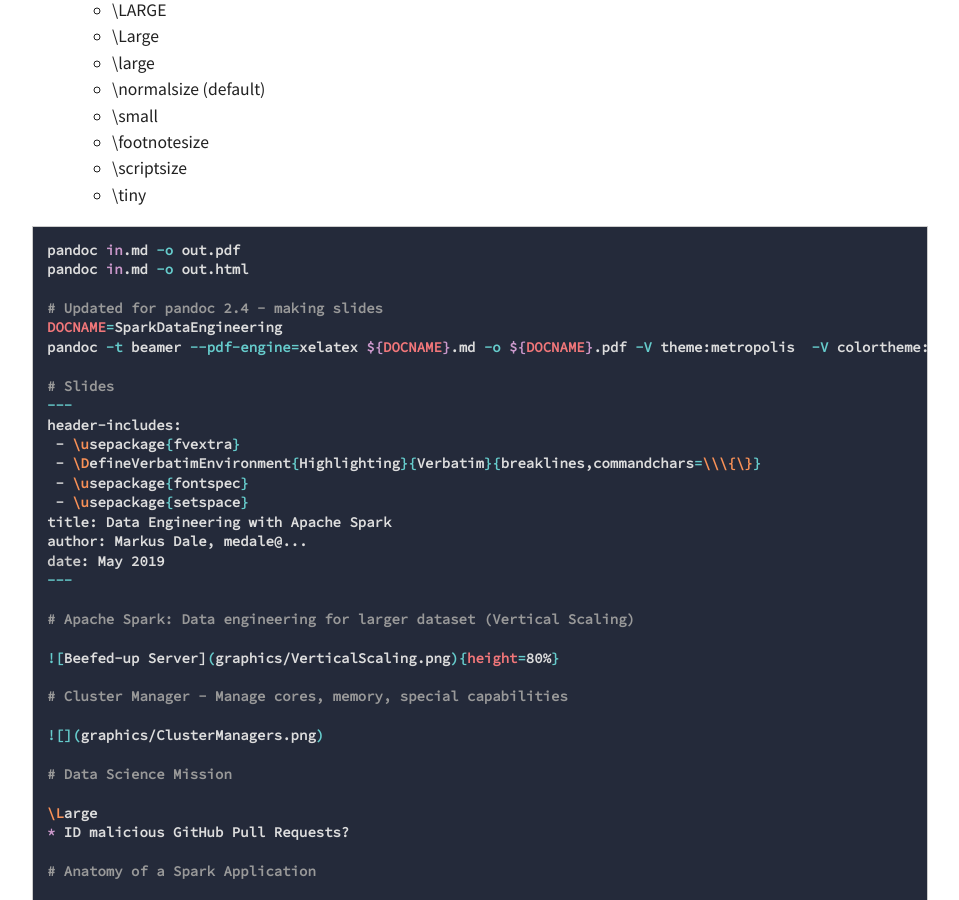
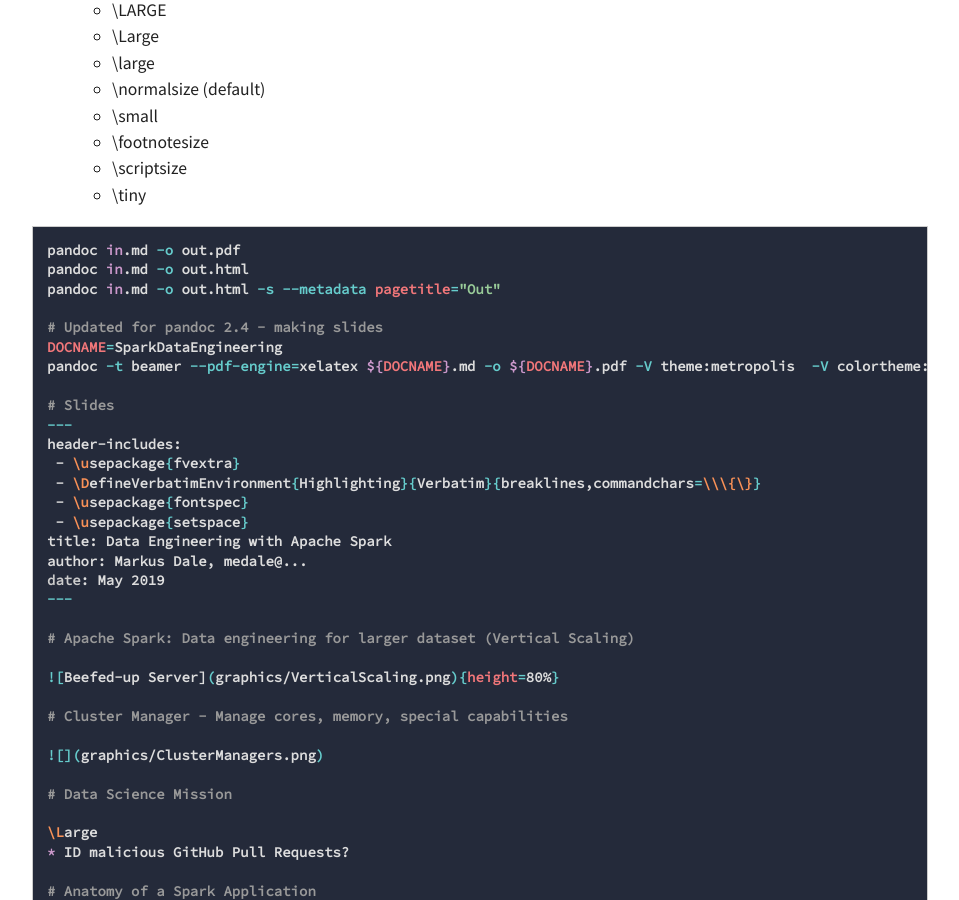
Before and after one commit to medale/medale.github.io, a Jekyll site: the page built from linuxCommands.md, in a window 1280 px wide and 900 px high, scrolled down 1388 px. Shown: the whole window, without its empty margins (160-1119 px from the left). Built offline with Jekyll 4.4.1, drawn with Linux system fonts in a browser that asks for light colours.

Commit message:
Notes on pandoc standalone HTML page with title

````diff
--- a/linuxCommands.md
+++ b/linuxCommands.md
@@ -56,6 +56,7 @@
 ```bash
 pandoc in.md -o out.pdf
 pandoc in.md -o out.html
+pandoc in.md -o out.html -s --metadata pagetitle="Out"
 
 # Updated for pandoc 2.4 - making slides
 DOCNAME=SparkDataEngineering
````
